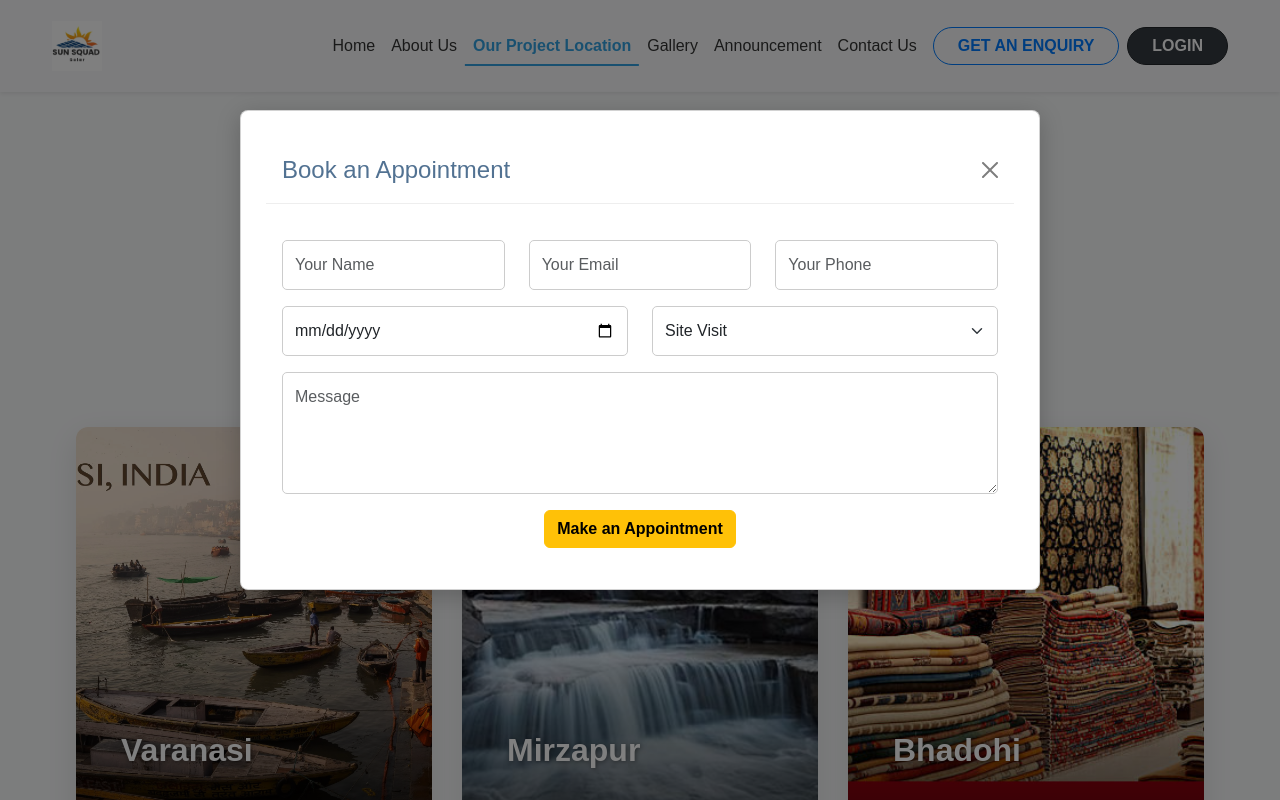
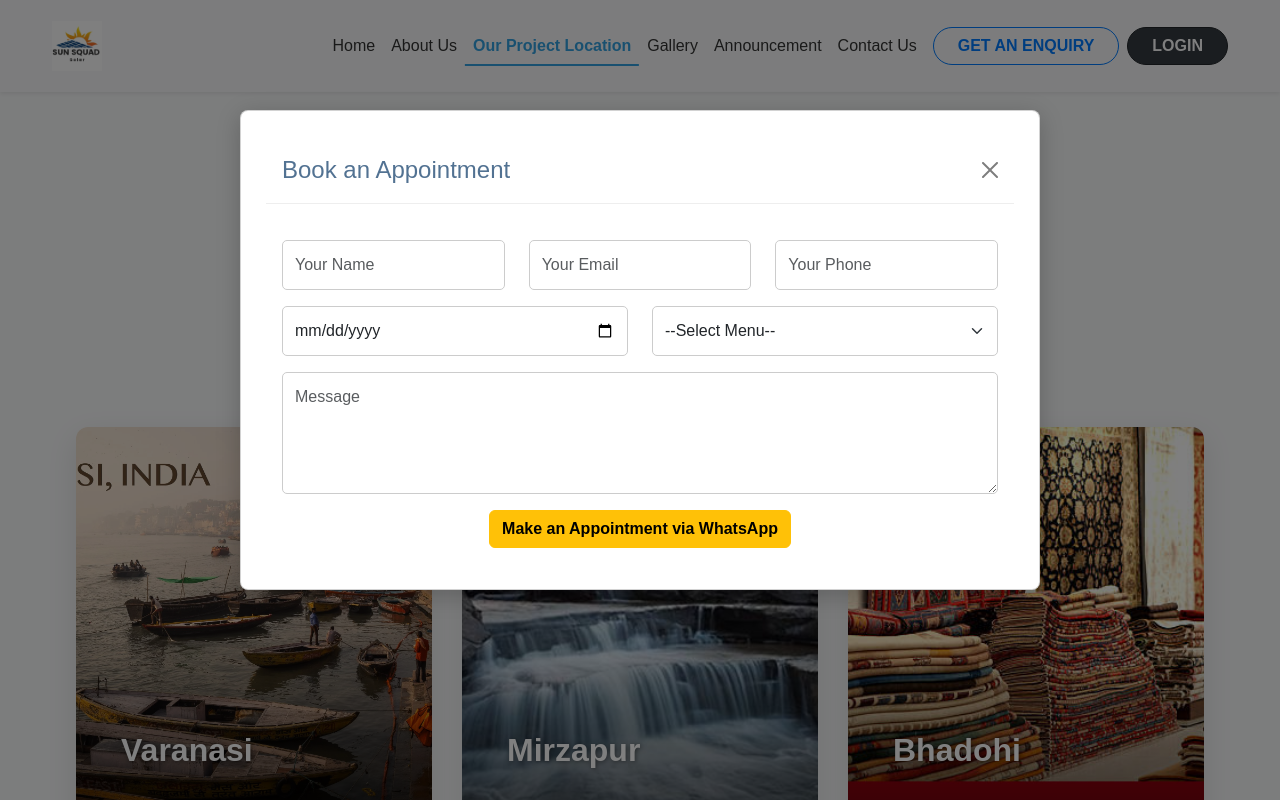
Before and after one commit to harsh2005-glitch/Sun-Squad-Solar-Project, a React (Create React App) app in the folder client/: page /locations in a window 1280 px wide. Both pictures are taken after a click on the button "GET AN ENQUIRY". Shown: the top 800 px of the page. Built offline with nearby package versions, Linux system fonts and the light colour scheme; no server answers.

Commit message:
get enquiry page

```diff
--- a/client/public/index.html
+++ b/client/public/index.html
@@ -15,16 +15,8 @@
       user's mobile device or desktop. See https://developers.google.com/web/fundamentals/web-app-manifest/
     -->
     <link rel="manifest" href="%PUBLIC_URL%/manifest.json" />
-    <!--
-      Notice the use of %PUBLIC_URL% in the tags above.
-      It will be replaced with the URL of the `public` folder during the build.
-      Only files inside the `public` folder can be referenced from the HTML.
 
-      Unlike "/favicon.ico" or "favicon.ico", "%PUBLIC_URL%/favicon.ico" will
-      work correctly both with client-side routing and a non-root public URL.
-      Learn how to configure a non-root public URL by running `npm run build`.
-    -->
-    <title>React App</title>
+    <title>Sun Squad Solar</title>
   </head>
   <body>
     <noscript>You need to enable JavaScript to run this app.</noscript>
--- a/client/src/components/layout/ui/EnquiryModal.js
+++ b/client/src/components/layout/ui/EnquiryModal.js
@@ -1,15 +1,51 @@
-import React from 'react';
+import React, { useState } from 'react';
 import { Modal, Form, Button, Row, Col } from 'react-bootstrap';
 
-// `show` is a boolean to control visibility
-// `handleClose` is a function to close the modal
 const EnquiryModal = ({ show, handleClose }) => {
+  // Step 1: Add state to manage the form inputs
+  const [formData, setFormData] = useState({
+    name: '',
+    email: '',
+    phone: '',
+    date: '',
+    menu: '',
+    message: '',
+  });
 
+  // Step 2: Create a function to update the state as the user types
+  const handleChange = (e) => {
+    const { name, value } = e.target;
+    setFormData(prevState => ({ ...prevState, [name]: value }));
+  };
+
+  // Step 3: Implement the WhatsApp submission logic
   const handleSubmit = (e) => {
     e.preventDefault();
-    // Here you could add logic to submit the form data, e.g., via WhatsApp
-    alert("Appointment form submitted!");
-    handleClose(); // Close the modal after submission
+
+    // Your company's WhatsApp number
+    const companyWhatsAppNumber = '919278450045';
+
+
+    // Create the pre-filled message from the form state
+    const message = `
+      New Appointment Request from Website:
+      -------------------------------------
+      Name: ${formData.name}
+      Email: ${formData.email}
+      Phone: ${formData.phone}
+      Preferred Date: ${formData.date}
+      Enquiry Type: ${formData.menu}
+      Message: ${formData.message}
+    `;
+
+    const encodedMessage = encodeURIComponent(message);
+    const whatsappURL = `https://api.whatsapp.com/send?phone=${companyWhatsAppNumber}&text=${encodedMessage}`;
+
+    // Open WhatsApp in a new tab
+    window.open(whatsappURL, '_blank');
+
+    // Close the modal after submission
+    handleClose();
   };
 
   return (
@@ -18,40 +54,41 @@ const EnquiryModal = ({ show, handleClose }) => {
         <Modal.Title as="h3">Book an Appointment</Modal.Title>
       </Modal.Header>
       <Modal.Body>
+        {/* Step 4: Connect the form and its inputs to the state and functions */}
         <Form onSubmit={handleSubmit}>
           <Row className="mb-3">
             <Col md={4}>
-              <Form.Control type="text" placeholder="Your Name" required />
+              <Form.Control type="text" name="name" placeholder="Your Name" value={formData.name} onChange={handleChange} required />
             </Col>
             <Col md={4}>
-              <Form.Control type="email" placeholder="Your Email" required />
+              <Form.Control type="email" name="email" placeholder="Your Email" value={formData.email} onChange={handleChange} required />
             </Col>
             <Col md={4}>
-              <Form.Control type="tel" placeholder="Your Phone" required />
+              <Form.Control type="tel" name="phone" placeholder="Your Phone" value={formData.phone} onChange={handleChange} required />
             </Col>
           </Row>
           <Row className="mb-3">
             <Col md={6}>
-              <Form.Control type="date" required />
+              <Form.Control type="date" name="date" value={formData.date} onChange={handleChange} required />
             </Col>
             <Col md={6}>
-              <Form.Select required>
+              <Form.Select name="menu" value={formData.menu} onChange={handleChange} required>
                 <option value="" disabled>--Select Menu--</option>
-                <option value="site-visit">Site Visit</option>
-                <option value="sales-enquiry">Sales Enquiry</option>
-                <option value="general-info">General Information</option>
+                <option value="Site Visit">Site Visit</option>
+                <option value="Sales Enquiry">Sales Enquiry</option>
+                <option value="General Information">General Information</option>
               </Form.Select>
             </Col>
           </Row>
           <Row className="mb-3">
             <Col>
-              <Form.Control as="textarea" placeholder="Message" rows={4} />
+              <Form.Control as="textarea" name="message" placeholder="Message" rows={4} value={formData.message} onChange={handleChange} />
             </Col>
           </Row>
           <Row>
             <Col className="text-center">
               <Button variant="warning" type="submit" className="fw-bold">
-                Make an Appointment
+                Make an Appointment via WhatsApp
               </Button>
             </Col>
           </Row>
```
Also changed, not shown: 1 other file (tests, documents, lock files or other folders).
